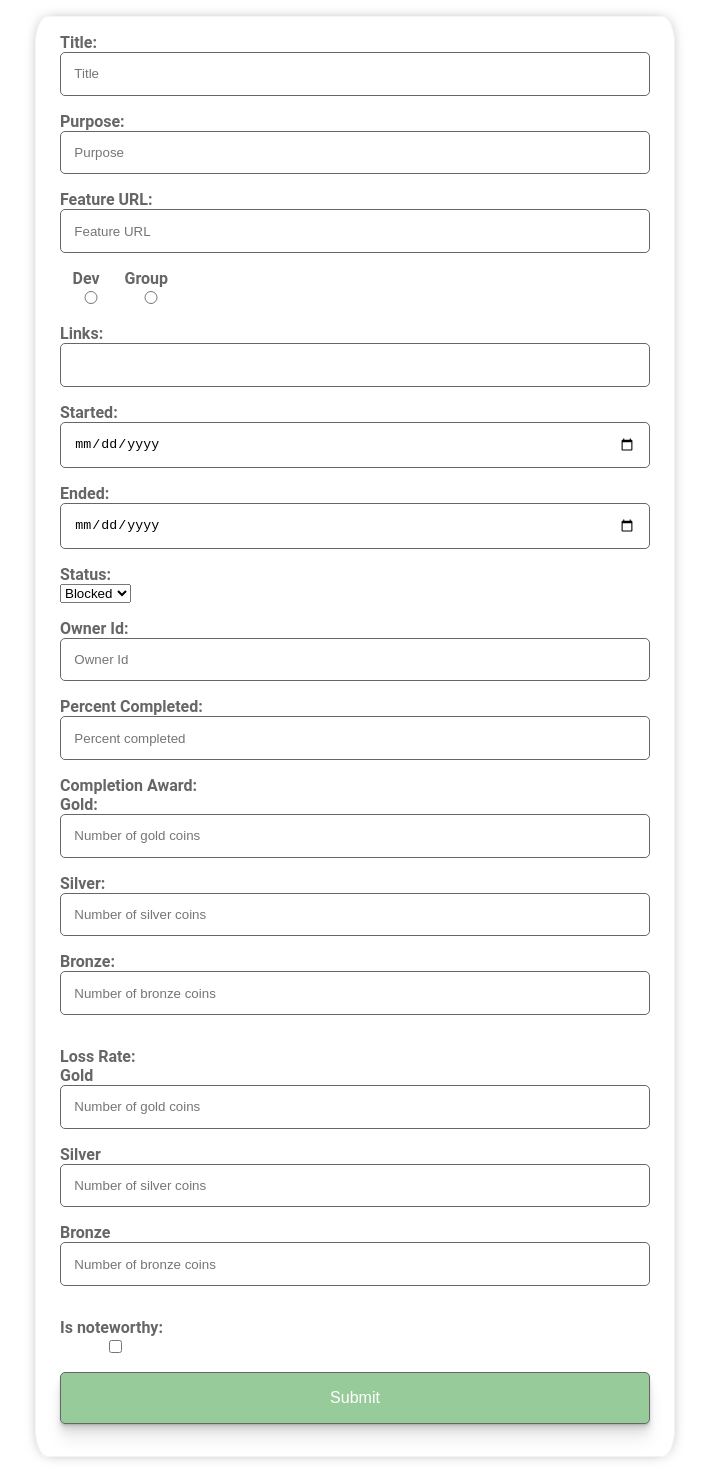
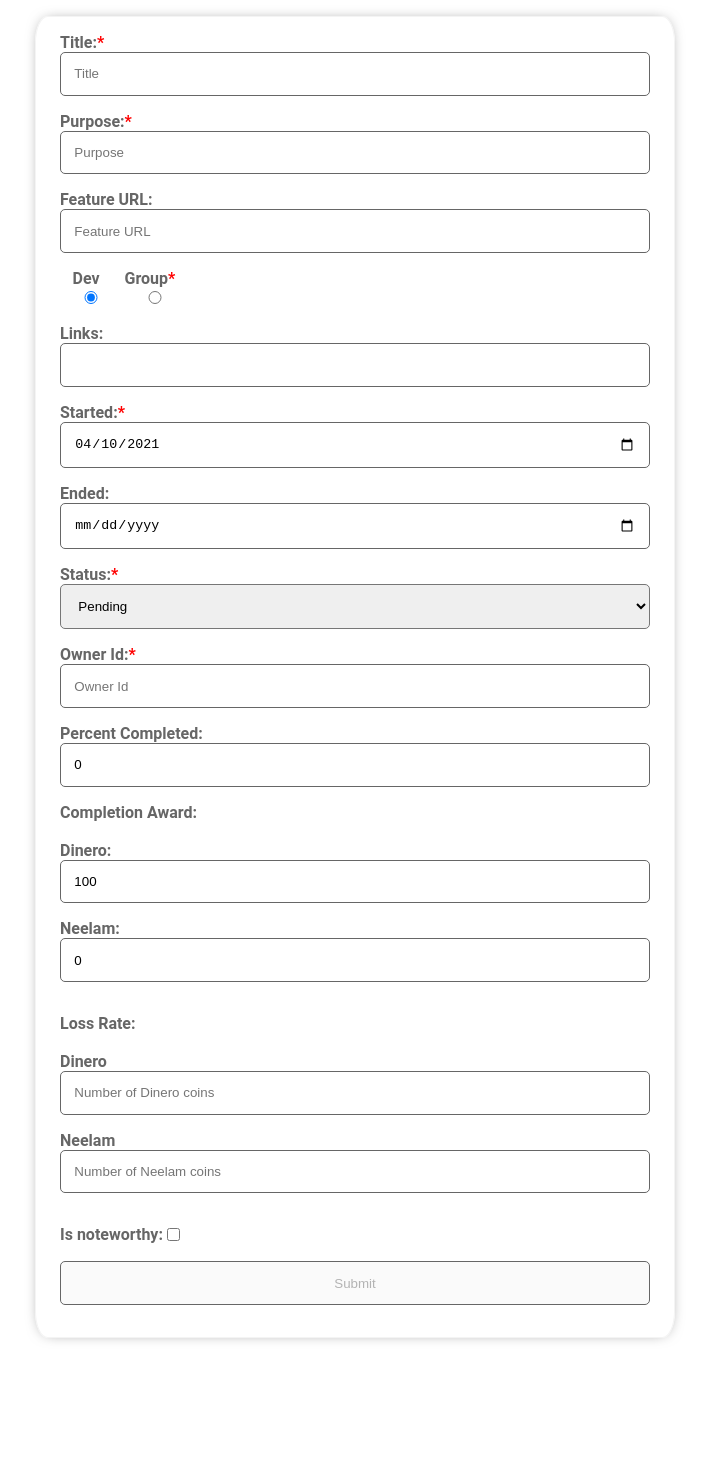
Before and after one commit to Real-Dev-Squad/website-dashboard, a plain HTML site: page index.html in a window 1280 px wide. Shown: the whole page, without its empty margins (285-994 px from the left). After the commit the page ends 1354 px from the top, so only its background shows below. Drawn offline with Linux system fonts and the light colour scheme.

Commit message:
add code to disable submit button if required fields are not set

```diff
--- a/index.html
+++ b/index.html
@@ -1,21 +1,23 @@
 <!DOCTYPE html>
 <html lang="en">
+
 <head>
   <meta charset="UTF-8">
   <meta name="viewport" content="width=device-width, initial-scale=1.0">
   <link rel="stylesheet" href="main.css">
   <title>Tasks</title>
 </head>
+
 <body>
   <div class="container">
     <form action="" id="taskForm">
       <div class="inputBox">
-        <label for="title">Title:</label>
-        <input type="text" name="title" placeholder="Title" id="title">
+        <label for="title">Title:<span class="required">*</span></label>
+        <input required class="input" type="text" name="title" placeholder="Title" id="title">
       </div>
       <div class="inputBox">
-        <label for="purpose">Purpose:</label>
-        <input type="text" id="purpose" name="purpose" placeholder="Purpose">
+        <label for="purpose">Purpose:<span class="required">*</span></label>
+        <input required class="input" type="text" id="purpose" name="purpose" placeholder="Purpose">
       </div>
       <div class="inputBox">
         <label for="featureUrl">Feature URL:</label>
@@ -25,11 +27,11 @@
         <div class="radioButtons">
           <div class="dev">
             <label for="dev">Dev</label>
-            <input type="radio" id="dev" name="type" value="dev">
+            <input required class="input" type="radio" id="dev" name="type" value="dev" checked>
           </div>
           <div class="group">
-            <label for="group">Group</label>
-            <input type="radio" id="group" name="type" value="group">
+            <label for="group">Group<span class="required">*</span></label>
+            <input required class="input" type="radio" id="group" name="type" value="group">
           </div>
         </div>
       </div>
@@ -38,71 +40,68 @@
         <input type="text" name="links" id="links">
       </div>
       <div class="inputBox">
-        <label for="startedOn">Started:</label>
-        <input type="date" name="startedOn" id="startedOn">
+        <label for="startedOn">Started:<span class="required">*</span></label>
+        <input required class="input" type="date" name="startedOn" id="startedOn">
       </div>
       <div class="inputBox">
         <label for="endsOn">Ended:</label>
         <input type="date" name="endsOn" id="endsOn">
       </div>
       <div class="inputBox">
-        <label for="status">Status:</label>
-        <select id="status">
+        <label for="status">Status:<span class="required">*</span></label>
+        <select required class="input" id="status">
           <option value="blocked">Blocked</option>
           <option value="active">Active</option>
-          <option value="pending">Pending</option>
+          <option selected value="pending">Pending</option>
         </select>
       </div>
       <div class="inputBox">
-        <label for="ownerId">Owner Id:</label>
-        <input type="text" placeholder="Owner Id" id="ownerId" name="ownerId">
+        <label for="ownerId">Owner Id:<span class="required">*</span></label>
+        <input required class="input" type="text" placeholder="Owner Id" id="ownerId" name="ownerId">
       </div>
       <div class="inputBox">
         <label for="percentCompleted">Percent Completed:</label>
-        <input type="number" id="percentCompleted" name="percentCompleted" placeholder="Percent completed">
+        <input value="0" type="number" id="percentCompleted" name="percentCompleted" placeholder="Percent completed">
       </div>
       <div class="inputBox">
         <label for="completionAward">Completion Award:</label>
+        <br>
         <div class="inputBox">
-          <label for="completionAwardGold">Gold:</label>
-          <input type="number" id="completionAwardGold" name="completionAwardGold" placeholder="Number of gold coins">
+          <label for="completionAwardGold">Dinero:</label>
+          <input value="100" type="number" id="completionAwardGold" name="completionAwardGold"
+            placeholder="Number of Dinero coins">
         </div>
         <div class="inputBox">
-          <label for="completionAwardSilver">Silver:</label>
-          <input type="number" id="completionAwardSilver" name="completionAwardSilver" placeholder="Number of silver coins">
-        </div>
-        <div class="inputBox">
-          <label for="completionAwardBronze">Bronze:</label>
-          <input type="number" id="completionAwardBronze" name="completionAwardBronze" placeholder="Number of bronze coins">
+          <label for="completionAwardSilver">Neelam:</label>
+          <input type="number" value="0" id="completionAwardSilver" name="completionAwardSilver"
+            placeholder="Number of Neelam coins">
         </div>
       </div>
       <div class="inputBox">
         <label for="lossRate">Loss Rate:</label>
+        <br>
         <div class="inputBox">
-          <label for="lossRateGold">Gold</label>
-          <input type="number" id="lossRateGold" name="lossRateGold" placeholder="Number of gold coins">
+          <label for="lossRateGold">Dinero</label>
+          <input type="number" id="lossRateGold" name="lossRateGold" placeholder="Number of Dinero coins">
         </div>
         <div class="inputBox">
-          <label for="lossRateSilver">Silver</label>
-          <input type="number" id="lossRateSilver" name="lossRateSilver" placeholder="Number of silver coins">
-        </div>
-        <div class="inputBox">
-          <label for="lossRateBronze">Bronze</label>
-          <input type="number" id="lossRateBronze" name="lossRateBronze" placeholder="Number of bronze coins">
+          <label for="lossRateSilver">Neelam</label>
+          <input type="number" id="lossRateSilver" name="lossRateSilver" placeholder="Number of Neelam coins">
         </div>
       </div>
       <div class="inputBox">
         <div class="checkBox">
           <label for="isNoteworthy">Is noteworthy:</label>
-          <input type="checkbox" value="true" id="isNoteworthy" name="isNoteworthy">
+          <span><input type="checkbox" id="isNoteworthy" name="isNoteworthy"></span>
         </div>
       </div>
       <div class="inputBox">
-        <input type="submit" class="submitBtn" value="Submit" >
+        <input type="submit" class="submit disabled" value="Submit" id="submit">
       </div>
     </form>
 
     <script src="./script.js"></script>
   </div>
 </body>
+
 </html>
--- a/main.css
+++ b/main.css
@@ -5,8 +5,8 @@
 }
 
 body {
-    font-family: "Roboto", sans-serif;
-    margin: 0;
+  font-family: "Roboto", sans-serif;
+  margin: 0;
 }
 
 .container {
@@ -24,7 +24,7 @@ body {
   padding: 1em 1.5em;
   border: 1px solid #f4f4f4;
   border-radius: 2%;
-  box-shadow: 0 0 15px -7px rgba(0, 0, 0, .65);
+  box-shadow: 0 0 15px -7px rgba(0, 0, 0, 0.65);
 }
 
 .inputBox {
@@ -55,15 +55,42 @@ body {
 
 .checkBox {
   display: flex;
-  flex-direction: column;
+  flex-direction: row;
 }
 
 .submitBtn {
+  font-size: 1rem;
+  padding: 1em 0.5em;
+  outline: 0;
+  box-shadow: rgba(0, 0, 0, 0.07) 0 1px 1px, rgba(0, 0, 0, 0.07) 0 2px 2px,
+    rgba(0, 0, 0, 0.07) 0 4px 4px, rgba(0, 0, 0, 0.07) 0 8px 8px,
+    rgba(0, 0, 0, 0.07) 0 16px 16px;
+}
+
+.active {
   background-color: #43a0488c;
-  font-size: 1rem;
   color: #fff;
-  padding: 1em .5em;
-  cursor: pointer;
-  outline: 0;
-  box-shadow: rgba(0,0,0,.07) 0 1px 1px, rgba(0,0,0,.07) 0 2px 2px, rgba(0,0,0,.07) 0 4px 4px, rgba(0,0,0,.07) 0 8px 8px, rgba(0,0,0,.07) 0 16px 16px;
 }
+
+.disabled {
+  color: -internal-light-dark(rgba(16, 16, 16, 0.3), rgba(255, 255, 255, 0.3));
+  background-color: -internal-light-dark(
+    rgba(239, 239, 239, 0.3),
+    rgba(19, 1, 1, 0.3)
+  );
+}
+
+.required {
+  color: red;
+  font-size: medium;
+}
+
+#status {
+  width: 100%;
+  padding: 1em;
+  border-radius: 5px;
+}
+
+#isNoteworthy {
+  width: auto;
+}
--- a/script.js
+++ b/script.js
@@ -1,4 +1,4 @@
-const BASE_URL = 'https://api.realdevsquad.com';
+const BASE_URL = "https://api.realdevsquad.com";
 
 function getObjectOfFormData(formId) {
   const object = {};
@@ -38,14 +38,14 @@ taskForm.onsubmit = async (e) => {
     lossRateSilver,
     lossRateBronze,
     isNoteworthy,
-  } = getObjectOfFormData(taskForm)
+  } = getObjectOfFormData(taskForm);
 
   const dataToBeSent = {
     title,
     purpose,
     featureUrl,
     type,
-    links: (Array.isArray(links))? links : [links],
+    links: Array.isArray(links) ? links : [links],
     endsOn,
     startedOn,
     status,
@@ -54,7 +54,7 @@ taskForm.onsubmit = async (e) => {
     completionAward: {
       gold: completionAwardGold,
       silver: completionAwardSilver,
-      bronze: completionAwardBronze
+      bronze: completionAwardBronze,
     },
     lossRate: {
       gold: lossRateGold,
@@ -62,21 +62,61 @@ taskForm.onsubmit = async (e) => {
       bronze: lossRateBronze,
     },
     isNoteworthy: isNoteworthy || false,
-  }
+  };
   try {
     const response = await fetch(`${BASE_URL}/tasks`, {
-      method: 'POST',
-      credentials: 'include',
+      method: "POST",
+      credentials: "include",
       body: JSON.stringify(dataToBeSent),
       headers: {
-        'Content-type': 'application/json'
-      }
+        "Content-type": "application/json",
+      },
     });
 
     const result = await response.json();
 
     alert(result.message);
   } catch (error) {
-    alert(`Error: ${error}`)
+    alert(`Error: ${error}`);
   }
 };
+
+let addEventToInput = (input, event, fn) => {
+  Array.from(input).forEach(function (element) {
+    element.addEventListener(event, fn);
+  });
+};
+
+let stateHandle = () => {
+  const arrInput = Object.values(input);
+
+  let results = arrInput.filter(function (item, index, array) {
+    if (item.value === "") {
+      return true;
+    }
+  });
+
+  if (results.length === 0) {
+    button.disabled = false;
+    document.getElementById("submit").classList.add("active");
+    document.getElementById("submit").classList.remove("disabled");
+  } else {
+    button.disabled = true;
+    document.getElementById("submit").classList.add("disabled");
+    document.getElementById("submit").classList.remove("active");
+  }
+};
+
+const input = document.getElementsByClassName("input");
+
+const button = document.getElementById("submit");
+button.disabled = true; //setting button state to disabled
+addEventToInput(input, "change", stateHandle);
+
+const currentDate = new Date();
+const dd = String(currentDate.getDate()).padStart(2, "0");
+const mm = String(currentDate.getMonth() + 1).padStart(2, "0");
+const yyyy = currentDate.getFullYear();
+
+today = `${yyyy}-${mm}-${dd}`;
+document.getElementById("startedOn").value = today;
```
